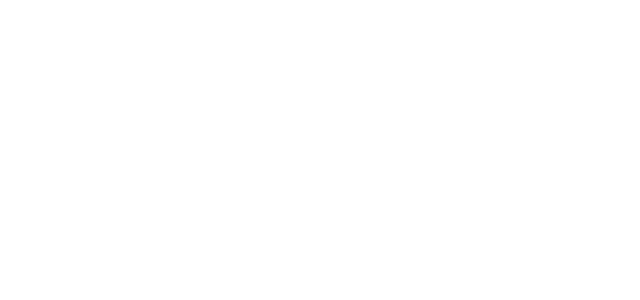
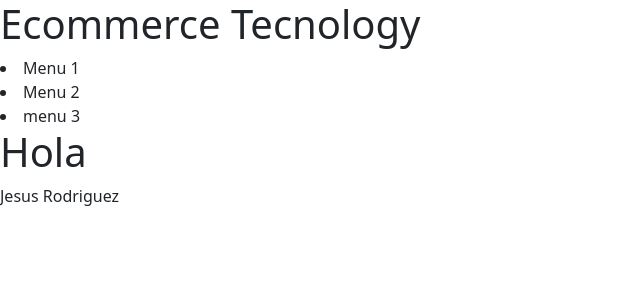
Before and after one commit to jesusrodriguezgonzalez/ecommerce-fake, a React (Create React App) app: page / in a window 1280 px wide. Shown: the top 300 px of the page, without its empty margins (0-640 px from the left). Built offline with nearby package versions, Linux system fonts and the light colour scheme.

Commit message:
Added basics core components

```diff
--- a/src/App.tsx
+++ b/src/App.tsx
@@ -1,8 +1,14 @@
 import "./App.css";
-import "bootstrap/dist/css/bootstrap.min.css";
+import { Layout } from "./components/core/Layout";
 
 function App() {
-  return <div className="App"></div>;
+  return (
+    <div className="App">
+      <Layout>
+        <h1>Hola</h1>
+      </Layout>
+    </div>
+  );
 }
 
 export default App;
--- /dev/null
+++ b/src/components/core/Footer.tsx
@@ -0,0 +1,7 @@
+export function Footer() {
+  return (
+    <footer>
+      <address>Jesus Rodriguez</address>
+    </footer>
+  );
+}
--- /dev/null
+++ b/src/components/core/Header.tsx
@@ -0,0 +1,10 @@
+import { Navbar } from "./Navbar";
+
+export function Header() {
+  return (
+    <header>
+      <h1>Ecommerce Tecnology</h1>
+      <Navbar></Navbar>
+    </header>
+  );
+}
--- /dev/null
+++ b/src/components/core/Layout.tsx
@@ -0,0 +1,12 @@
+import { Footer } from "./Footer";
+import { Header } from "./Header";
+
+export function Layout({ children }: { children: JSX.Element }) {
+  return (
+    <>
+      <Header></Header>
+      <div className="layout">{children}</div>
+      <Footer></Footer>
+    </>
+  );
+}
--- /dev/null
+++ b/src/components/core/Navbar.tsx
@@ -0,0 +1,9 @@
+export function Navbar() {
+  return (
+    <nav>
+      <li>Menu 1</li>
+      <li>Menu 2</li>
+      <li>menu 3</li>
+    </nav>
+  );
+}
```
